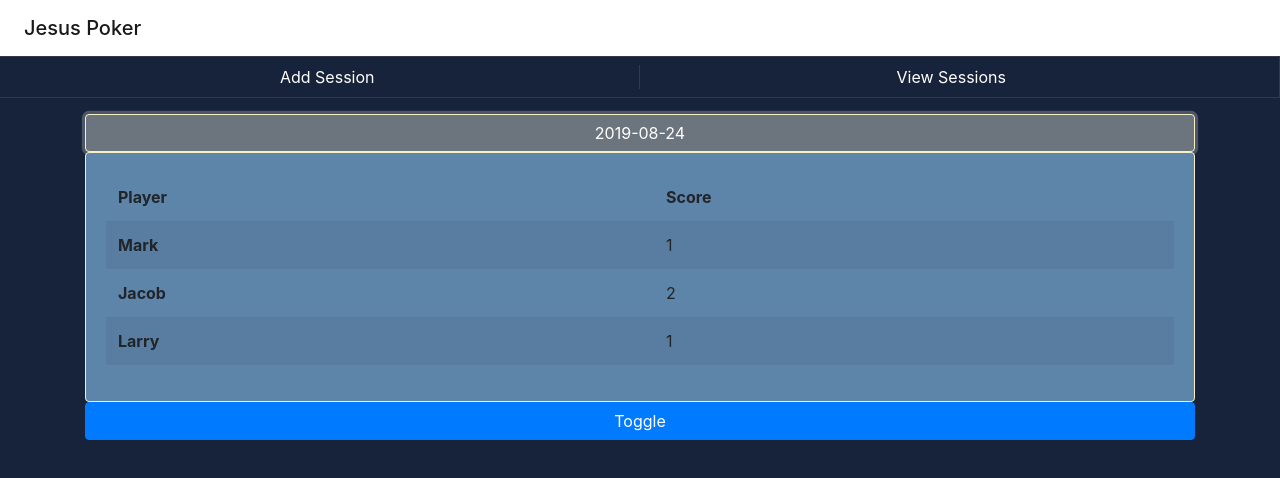
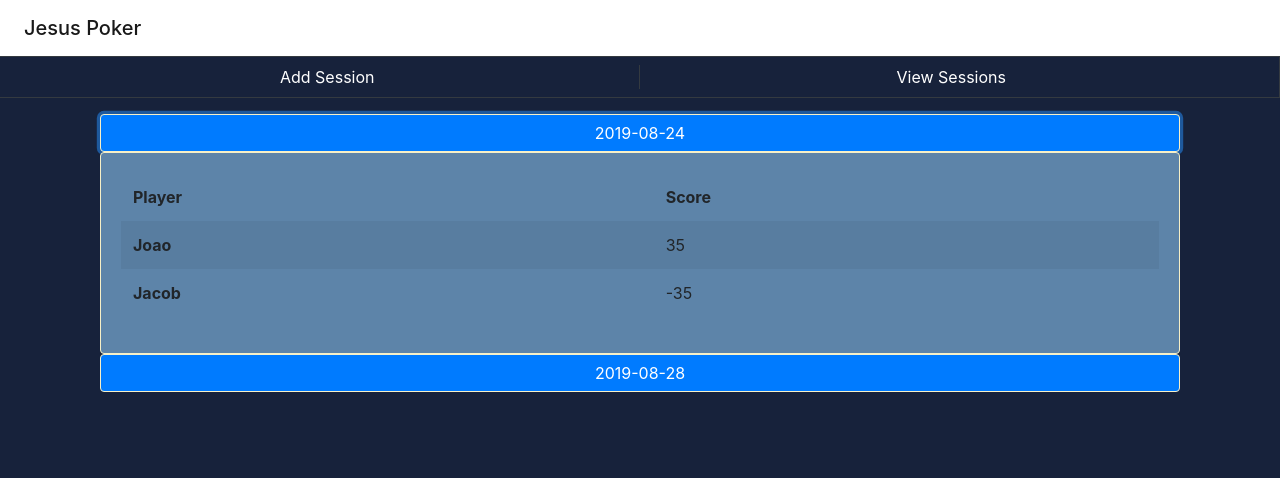
Before and after one commit to FA1211/JesusPoker, a React (Create React App) app: page /view-sessions in a window 1280 px wide. Both pictures are taken after a click on the button "2019-08-24". Shown: the top 478 px of the page. Built offline with nearby package versions, Linux system fonts and the light colour scheme.

Commit message:
cleaned up sessions view

```diff
--- a/src/components/SessionTable.jsx
+++ b/src/components/SessionTable.jsx
@@ -1,5 +1,5 @@
 import React, { Component } from 'react';
-import {Container, Col, Row, Card, Button, Collapse, CardBody,Table} from 'reactstrap'
+import { Button, Card, Col, Collapse, Container, Table } from 'reactstrap';
 
 class SessionTable extends Component {
     state = {
@@ -18,6 +18,29 @@ class SessionTable extends Component {
                         "id": 2,
                         "name": "Jacob",
                         "result": -35
+                    }
+                ],
+                "balance": 6
+            },
+
+            {
+                "id": 12,
+                "date": "2019-08-28",
+                "results": [
+                    {
+                        "id": 1,
+                        "name": "JT",
+                        "result":143
+                    },
+                    {
+                        "id": 2,
+                        "name": "Jacob",
+                        "result": -75
+                    },
+                    {
+                        "id":3,
+                        "name":"Fadle",
+                        "result":-68
                     }
                 ],
                 "balance": 6
@@ -61,64 +84,42 @@ class SessionTable extends Component {
 
 
           render() {
+              //this.getSessionInfo()
+              console.log(this.state.dummyData)
             return (
+
                 <Container className="mt-3">
-                  <Row sm ={12}>
-                  <Col sm={12}>
-                <Button style={{ borderColor: '#f7f0c7' }}
-                        className=" mt-0 mb-0 col-12"
-                        //color="warning"
-                        onClick={() => this.toggle(1)}>2019-08-24</Button>
+                {this.state.dummyData.map((session,index) => {
 
-                <Collapse id={1} isOpen={this.checkOpen(1)}>
-                <Card body style={{ backgroundColor: '#5d84a9', borderColor: '#f7f0c7' }} outline>
+                  return <Col sm={12}>
+                <Button style={{ borderColor: '#f7f0c7' }} className=" mt-0 mb-0 col-12" color="primary" onClick={() => this.toggle(index)}>{session['date']}</Button>
+
+                <Collapse id={2} isOpen={this.checkOpen(index)}>
+                  <Card body style={{ backgroundColor: '#5d84a9', borderColor: '#f7f0c7' }}>
                     <Table borderless striped>
-
                         <thead>
                             <tr>
                                 <th>Player</th>
                                 <th>Score</th>
                             </tr>
                         </thead>
+
                         <tbody>
-                    <tr>
-                        <th scope="row">Mark</th>
-                        <td >1</td>
+                            {session['results'].map(
+                                res => {
+                                    return <tr>
+                                        <th scope="row">{res['name']}</th>
+                                        <td>{res['result']}</td>
                                     </tr>
-                    <tr>
-                        <th scope="row">Jacob</th>
-                        <td >2</td>
-                    </tr>
-                    <tr>
-                        <th scope="row">Larry</th>
-                        <td>1</td>
-                    </tr>
+                                })}
                         </tbody>
                     </Table>
                   </Card>
                 </Collapse>
                 </Col>
-                    </Row>
+            })}
+                </Container>
 
-
-                    <Row sm ={12}>
-                  <Col sm={12}>
-                <Button className=" mt-0 mb-0 col-12" color="primary" onClick={() => this.toggle(2)}>Toggle</Button>
-
-                <Collapse id={2} isOpen={this.checkOpen(2)}>
-                  <Card>
-                    <CardBody>
-                    Anim pariatur cliche reprehenderit,
-                     enim eiusmod high life accusamus terry richardson ad squid. Nihil
-                     anim keffiyeh helvetica, craft beer labore wes anderson cred
-                     nesciunt sapiente ea proident.
-                    </CardBody>
-                  </Card>
-                </Collapse>
-                </Col>
-                    </Row>
-
-              </Container>
             )}
 }
 
```
Lines whose indentation alone changed are shown as unchanged.
